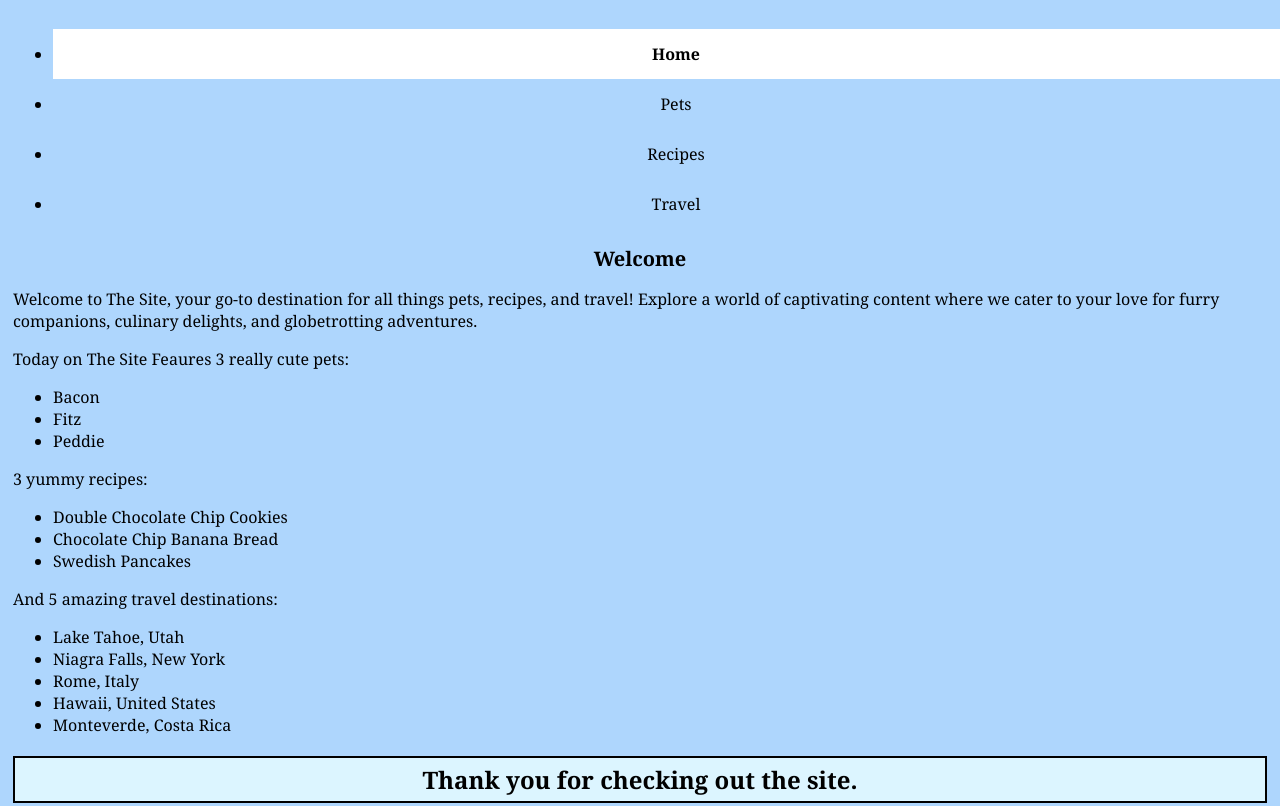
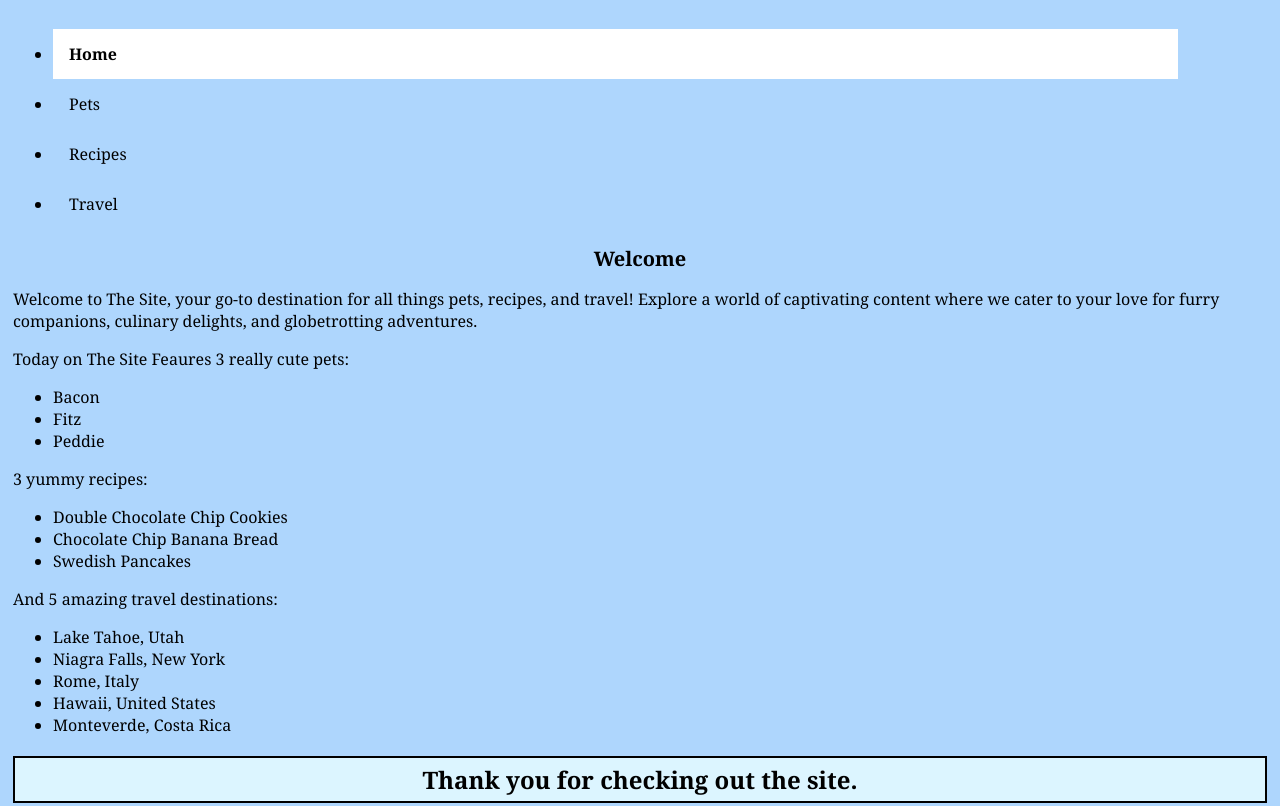
Before and after one commit to dbrenner1/cpp_tablet_w24, a plain HTML site: page index.html in a window 1280 px wide. Shown: the top 806 px of the page. Drawn offline with Linux system fonts and the light colour scheme.

Commit message:
Add files via upload

```diff
--- a/css/style.css
+++ b/css/style.css
@@ -14,11 +14,8 @@ body{
 }
 .nav-link {
     color: black;
-    display: inline-block;
-    color: black;
-    text-align: center;
-    padding: 14px 16px;
-    text-decoration: none;
+    float: none;
+    width: auto;
   }
 
 .nav-link.active {
@@ -443,10 +440,12 @@ h3{text-align:center;
 
 @media only screen and (min-width: 600px){
 
-    .nav-link{
-    float: none;
-    width: 100%;
-  }
+.nav-link{
+    display: inline-block;
+    width: 90%;
+    color: black;
+    padding: 14px 16px;
+    text-decoration: none;
 }
     .travel_grid_1 {
         display: grid;
```
